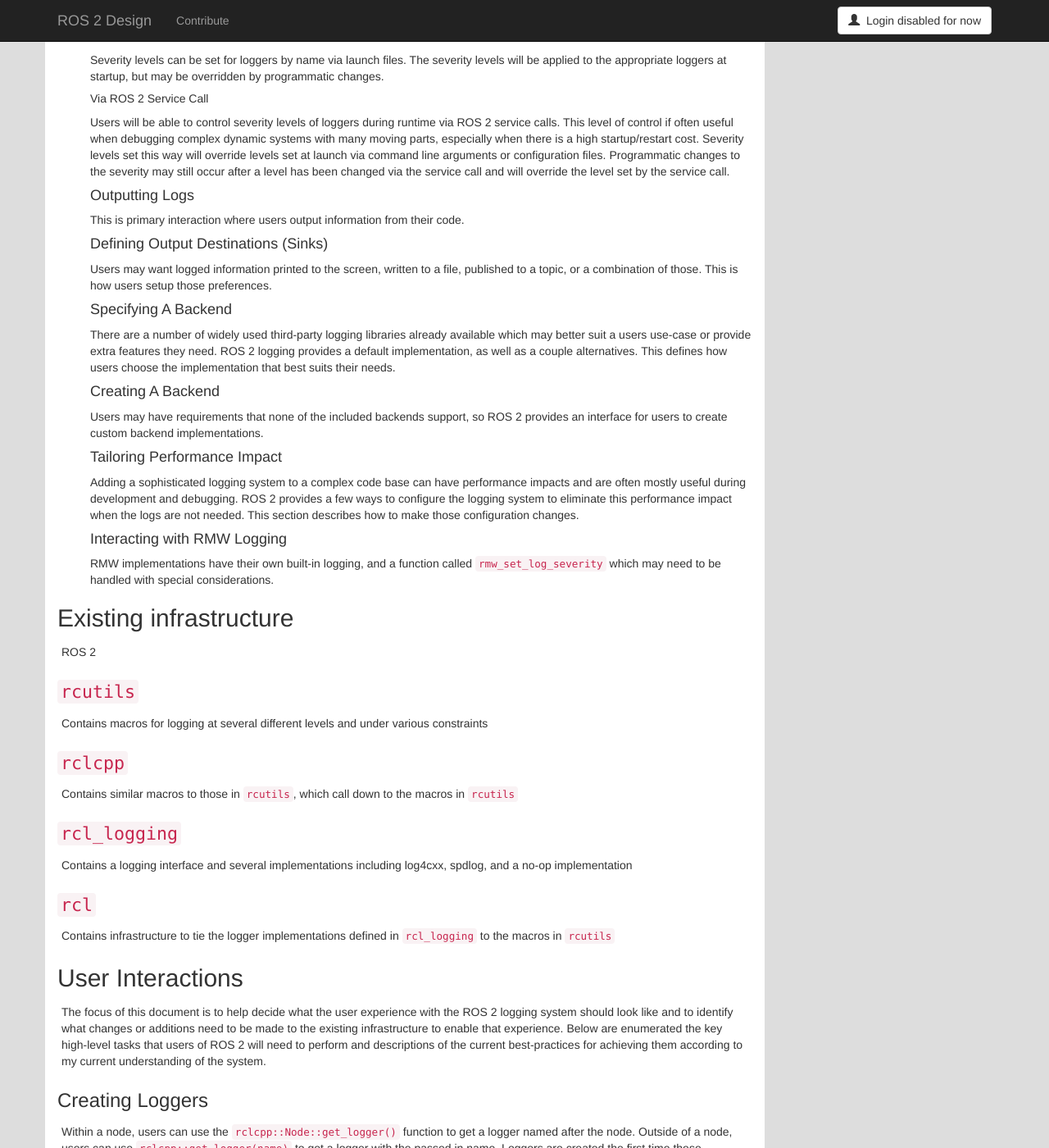
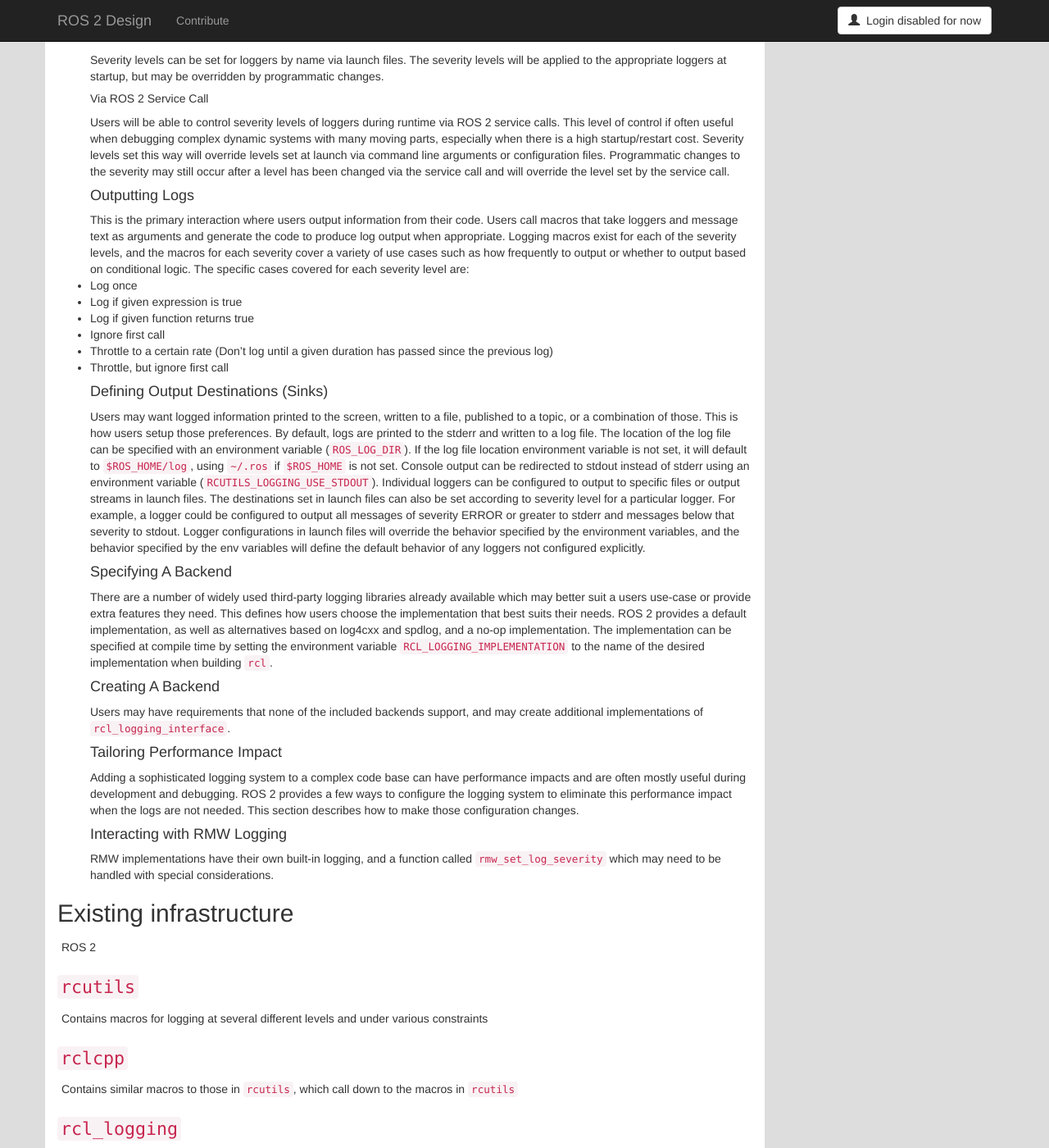
Before and after one commit to ros2/design, a Jekyll site: the page built from articles/logging.md, in a window 1280 px wide and 1400 px high, scrolled down 792 px. Shown: the whole window at 82% size. Built offline with Jekyll 4.4.1, drawn with Linux system fonts in a browser that asks for light colours; nearby versions of some CDN libraries; our own code applies the rules of GitHub Pages for plain Markdown files.

Commit message:
Added detail to output and backend sections.
Expanded the sections Outputting Logs, Defining Output Destinations,
Specifying a Backend, and Creating a Backend.

Distro A; OPSEC #4584

Signed-off-by: matthew.lanting <mlanting@dcscorp.com>

```diff
--- a/articles/logging.md
+++ b/articles/logging.md
@@ -36,15 +36,33 @@
 Severity levels set this way will override levels set at launch via command line arguments or configuration files.
 Programmatic changes to the severity may still occur after a level has been changed via the service call and will override the level set by the service call.
 #### Outputting Logs
-This is primary interaction where users output information from their code.
+This is the primary interaction where users output information from their code.
+Users call macros that take loggers and message text as arguments and generate the code to produce log output when appropriate.
+Logging macros exist for each of the severity levels, and the macros for each severity cover a variety of use cases such as how frequently to output or whether to output based on conditional logic.
+The specific cases covered for each severity level are:
+- Log once
+- Log if given expression is true
+- Log if given function returns true
+- Ignore first call
+- Throttle to a certain rate (Don't log until a given duration has passed since the previous log)
+- Throttle, but ignore first call
 #### Defining Output Destinations (Sinks)
 Users may want logged information printed to the screen, written to a file, published to a topic, or a combination of those. This is how users setup those preferences.
+By default, logs are printed to the stderr and written to a log file.
+The location of the log file can be specified with an environment variable (`ROS_LOG_DIR`).
+If the log file location environment variable is not set, it will default to `$ROS_HOME/log`, using `~/.ros` if `$ROS_HOME` is not set.
+Console output can be redirected to stdout instead of stderr using an environment variable (`RCUTILS_LOGGING_USE_STDOUT`).
+Individual loggers can be configured to output to specific files or output streams in launch files.
+The destinations set in launch files can also be set according to severity level for a particular logger.
+For example, a logger could be configured to output all messages of severity ERROR or greater to stderr and messages below that severity to stdout.
+Logger configurations in launch files will override the behavior specified by the environment variables, and the behavior specified by the env variables will define the default behavior of any loggers not configured explicitly.
 #### Specifying A Backend
 There are a number of widely used third-party logging libraries already available which may better suit a users use-case or provide extra features they need.
-ROS 2 logging provides a default implementation, as well as a couple alternatives.
 This defines how users choose the implementation that best suits their needs.
+ROS 2 provides a default implementation, as well as alternatives based on log4cxx and spdlog, and a no-op implementation.
+The implementation can be specified at compile time by setting the environment variable `RCL_LOGGING_IMPLEMENTATION` to the name of the desired implementation when building `rcl`.
 #### Creating A Backend
-Users may have requirements that none of the included backends support, so ROS 2 provides an interface for users to create custom backend implementations.
+Users may have requirements that none of the included backends support, and may create additional implementations of `rcl_logging_interface`.
 #### Tailoring Performance Impact
 Adding a sophisticated logging system to a complex code base can have performance impacts and are often mostly useful during development and debugging.
 ROS 2 provides a few ways to configure the logging system to eliminate this performance impact when the logs are not needed.
```
